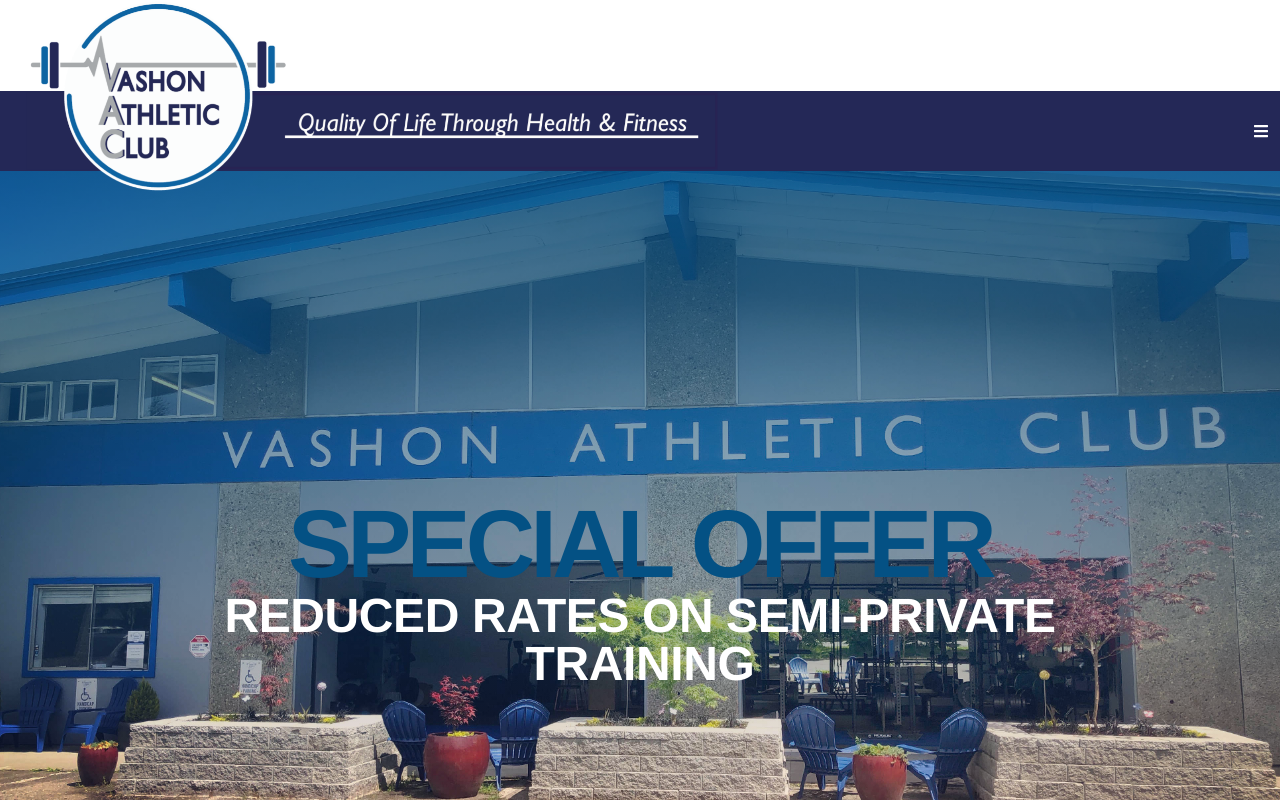
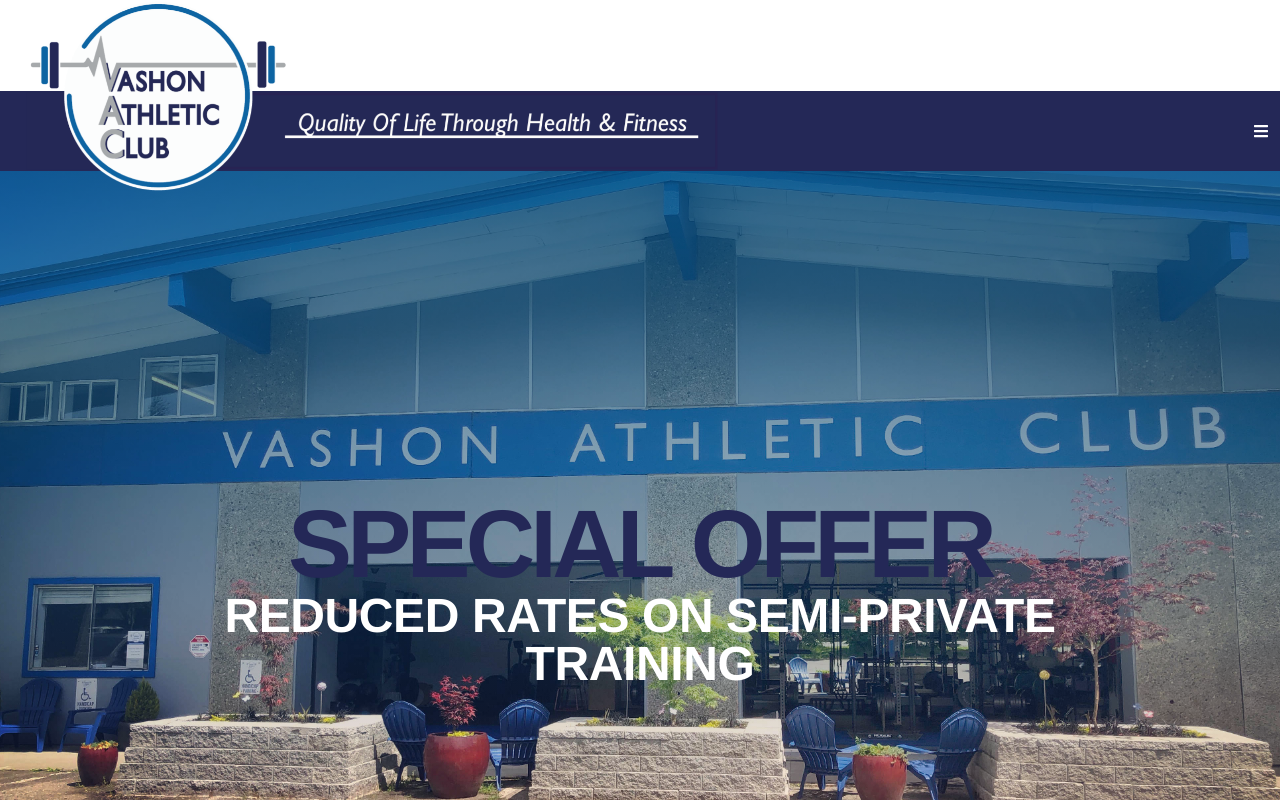
Before and after one commit to hmaiermack/vac-static, a Next.js app: page / in a window 1280 px wide. Shown: the top 802 px of the page. Built offline with nearby package versions, Linux system fonts and the light colour scheme; what tailwindcss-gradients would draw is missing.

Commit message:
text color

```diff
--- a/pages/covid.js
+++ b/pages/covid.js
@@ -23,7 +23,7 @@ const covid = () => {
                     <span className="ml-8 mb-4 font-bold w-full block">ALL AGES WELCOME!</span>
                     </p>
                     <h2 className="text-vacblue text-xl font-extrabold text-center tracking-tighter uppercase leading-8 mb-8">
-                        Reserving a place prior to use is not required for the following areas:
+                        Reserving a place prior to use is not required for the following:
                     </h2>
 
                     <div className="mb-12">
--- a/pages/index.js
+++ b/pages/index.js
@@ -29,7 +29,7 @@ const index = () => {
                 <div className="flex flex-col justify-center items-center relative pl-4 xl:px-32 z-10 w-screen">
                 <h1 className="tracking-tight mt-52 nav2:mt-44 lg:mt-8 mb-8 text-center">
                 <div className="block h-28 md:h-60 lg:h-72 xl:h-60"></div>
-                <span className="block text-vacblue font-extrabold uppercase tracking-tighter text-5xl med:text-8xl leading-none mb-2 md:mb-0">Special Offer</span>
+                <span className="block text-vacpurple font-extrabold uppercase tracking-tighter text-5xl med:text-8xl leading-none mb-2 md:mb-0">Special Offer</span>
                 <span className="block text-white font-extrabold uppercase leading-6 text-3xl med:text-5xl outline">REDUCED RATES ON SEMI-PRIVATE TRAINING</span>
                 </h1>
                 </div>
```
